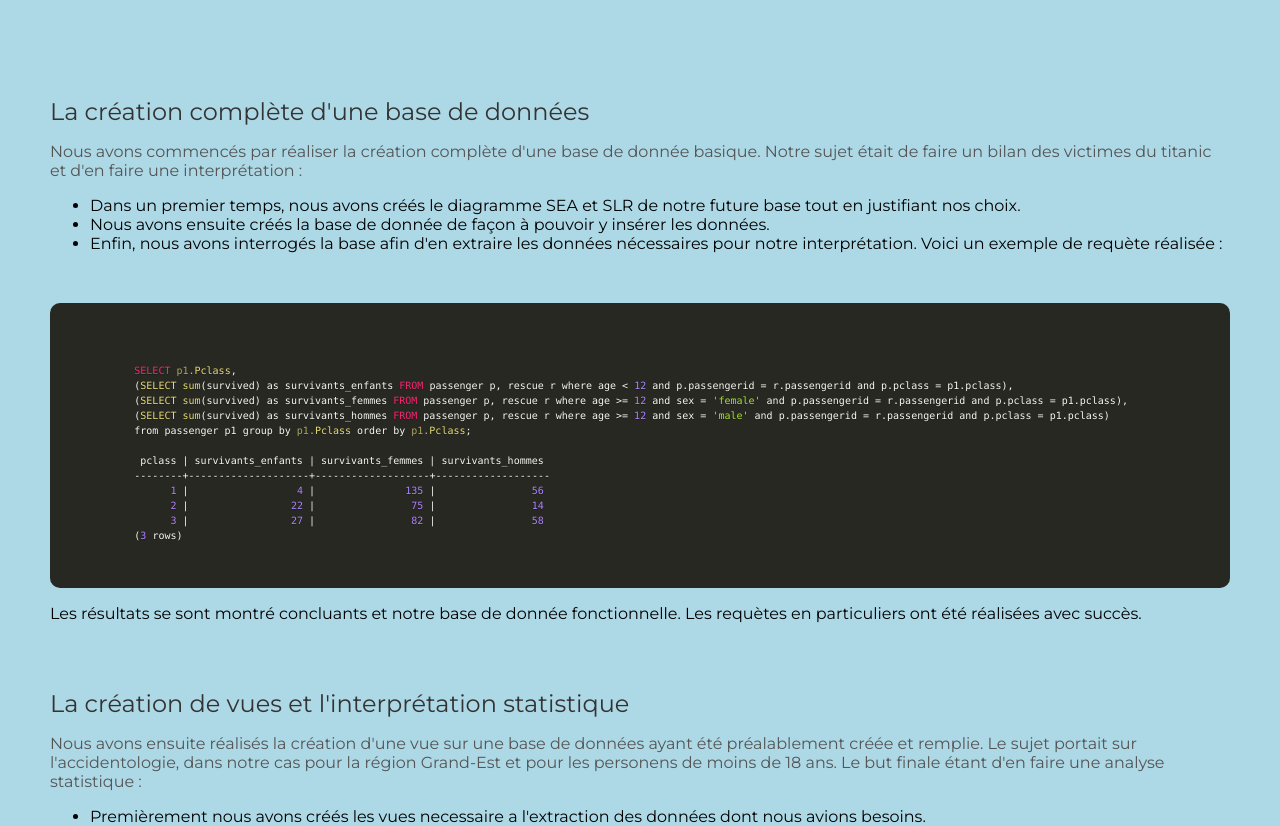
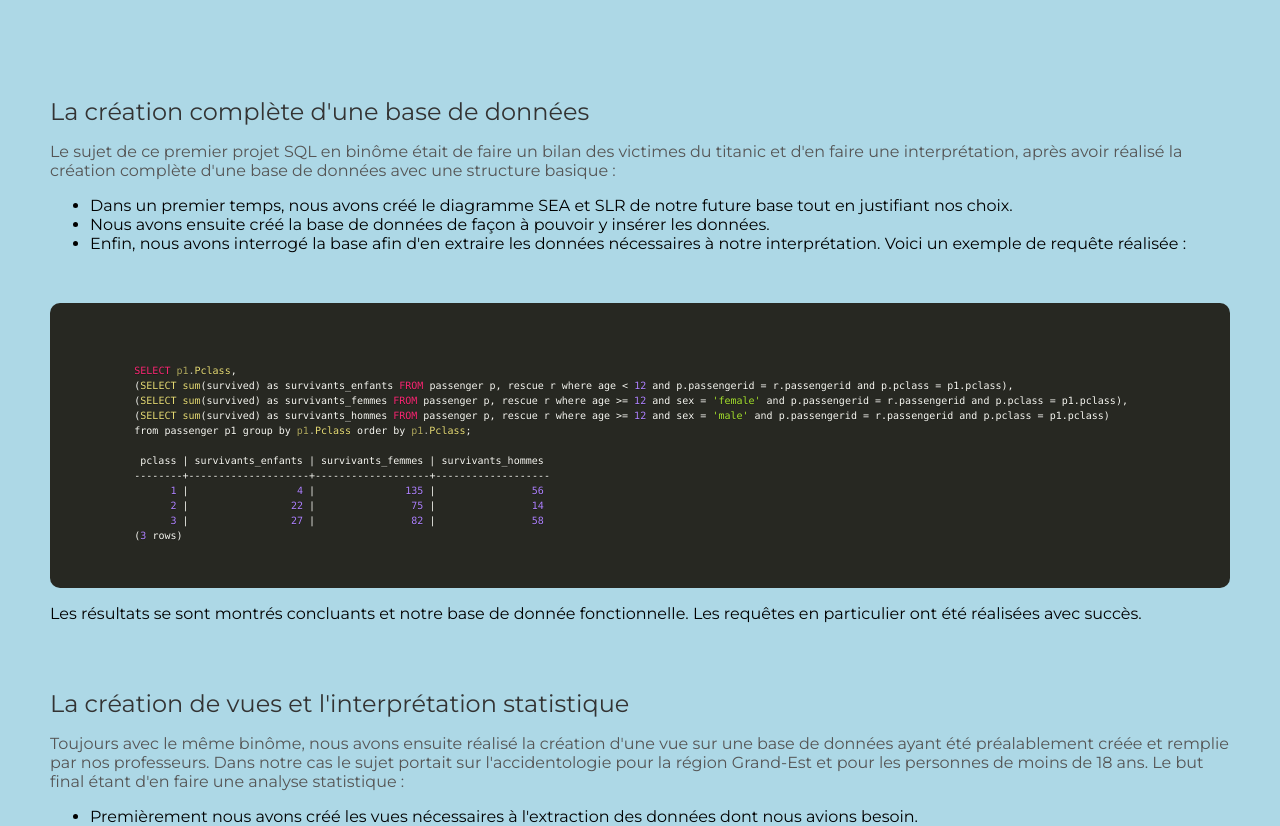
Before and after one commit to CelianY/Porfolio, a plain HTML site: page projetSql.html in a window 1280 px wide. Shown: the part 126-952 px from the top of the page. Drawn offline with Linux system fonts and the light colour scheme.

Commit message:
Update projetSql.html

```diff
--- a/projetSql.html
+++ b/projetSql.html
@@ -34,14 +34,14 @@
         <div class="project-info">
           <div class="project-title">La création complète d'une base de données</div>
           <div class="project-description">
-            <p>Nous avons commencés par réaliser la création complète d'une base de donnée basique. Notre sujet était de
-              faire un bilan des victimes du titanic et d'en faire une interprétation :</p>
+            <p>Le sujet de ce premier projet SQL en binôme était de faire un bilan des victimes du titanic et d'en faire une interprétation, après avoir réalisé la création complète d'une base de données avec une
+              structure basique :</p>
             <ul>
-              <li>Dans un premier temps, nous avons créés le diagramme SEA et SLR de notre future base tout en
+              <li>Dans un premier temps, nous avons créé le diagramme SEA et SLR de notre future base tout en
                 justifiant nos choix.</li>
-              <li>Nous avons ensuite créés la base de donnée de façon à pouvoir y insérer les données.</li>
-              <li>Enfin, nous avons interrogés la base afin d'en extraire les données nécessaires pour notre
-                interprétation. Voici un exemple de requète réalisée : </li>
+              <li>Nous avons ensuite créé la base de données de façon à pouvoir y insérer les données.</li>
+              <li>Enfin, nous avons interrogé la base afin d'en extraire les données nécessaires à notre
+                interprétation. Voici un exemple de requête réalisée : </li>
             </ul>
           </div>
           <pre>
@@ -62,7 +62,7 @@
               (3 rows)
             </code>
           </pre>
-          <p>Les résultats se sont montré concluants et notre base de donnée fonctionnelle. Les requètes en particuliers
+          <p>Les résultats se sont montrés concluants et notre base de donnée fonctionnelle. Les requêtes en particulier
             ont été réalisées avec succès.</p>
         </div>
       </div>
@@ -71,13 +71,13 @@
         <div class="project-info">
           <div class="project-title">La création de vues et l'interprétation statistique</div>
           <div class="project-description">
-            <p>Nous avons ensuite réalisés la création d'une vue sur une base de données ayant été préalablement créée
-              et remplie. Le sujet portait sur l'accidentologie, dans notre cas pour la région Grand-Est et pour les
-              personens de moins de 18 ans. Le but finale étant d'en faire une analyse statistique :</p>
+            <p>Toujours avec le même binôme, nous avons ensuite réalisé la création d'une vue sur une base de données
+              ayant été préalablement créée et remplie par nos professeurs. Dans notre cas le sujet portait sur l'accidentologie pour la région Grand-Est et pour les
+              personnes de moins de 18 ans. Le but final étant d'en faire une analyse statistique :</p>
             <ul>
-              <li>Premièrement nous avons créés les vues necessaire a l'extraction des données dont nous avions besoins.
+              <li>Premièrement nous avons créé les vues nécessaires à l'extraction des données dont nous avions besoin.
               </li>
-              <li>Nous avons ensuite utilisés les données ainsi récupérées afin de les intégrer dans un fichier csv et
+              <li>Nous avons ensuite utilisé les données ainsi récupérées afin de les intégrer dans un fichier csv et
                 de les utiliser dans une analyse statistique basée sur des graphiques codés en R.</li>
             </ul>
             <p>Voici un exemple de création de table temporaire créée dans ce projet : </p>
```
